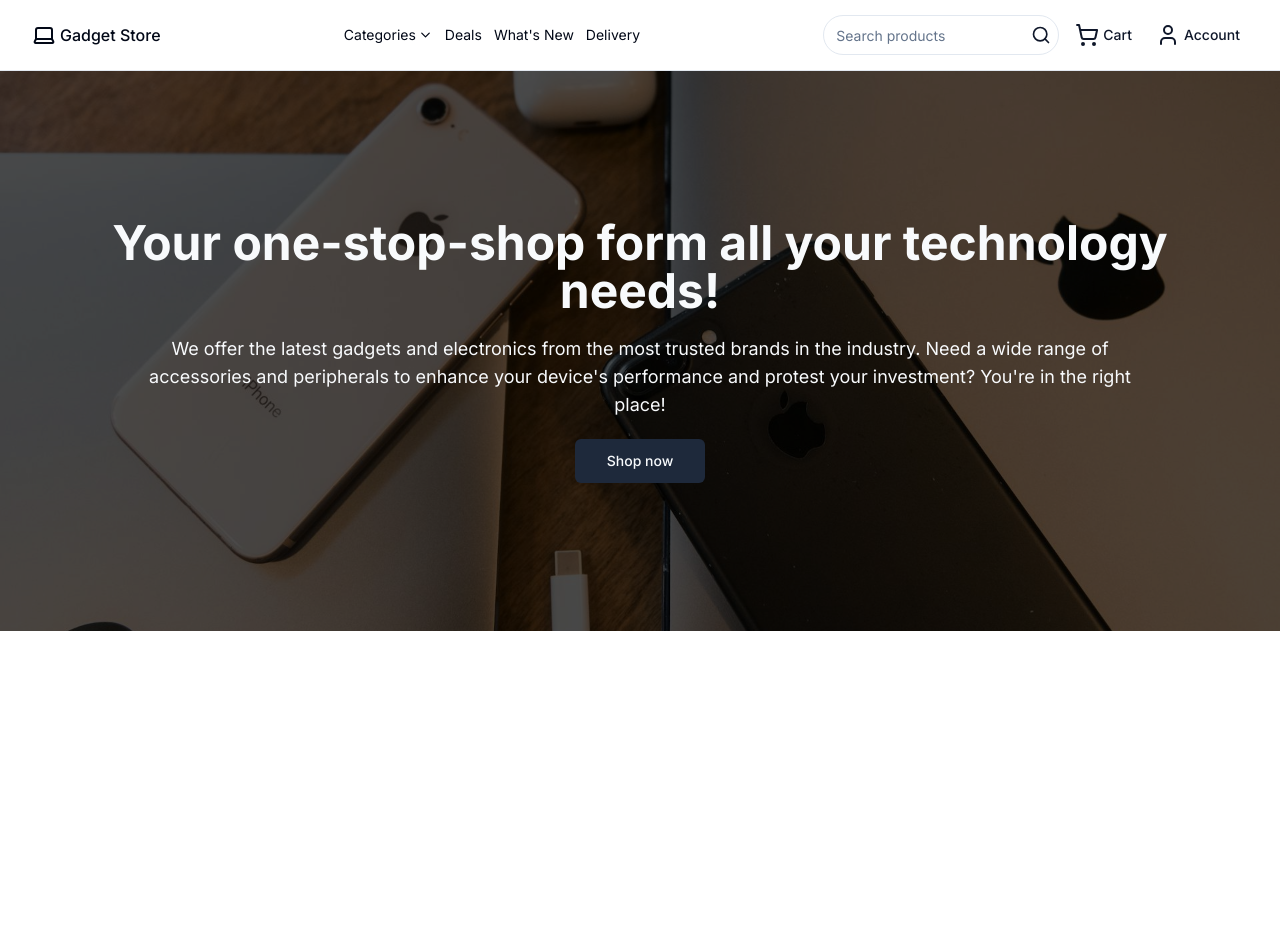
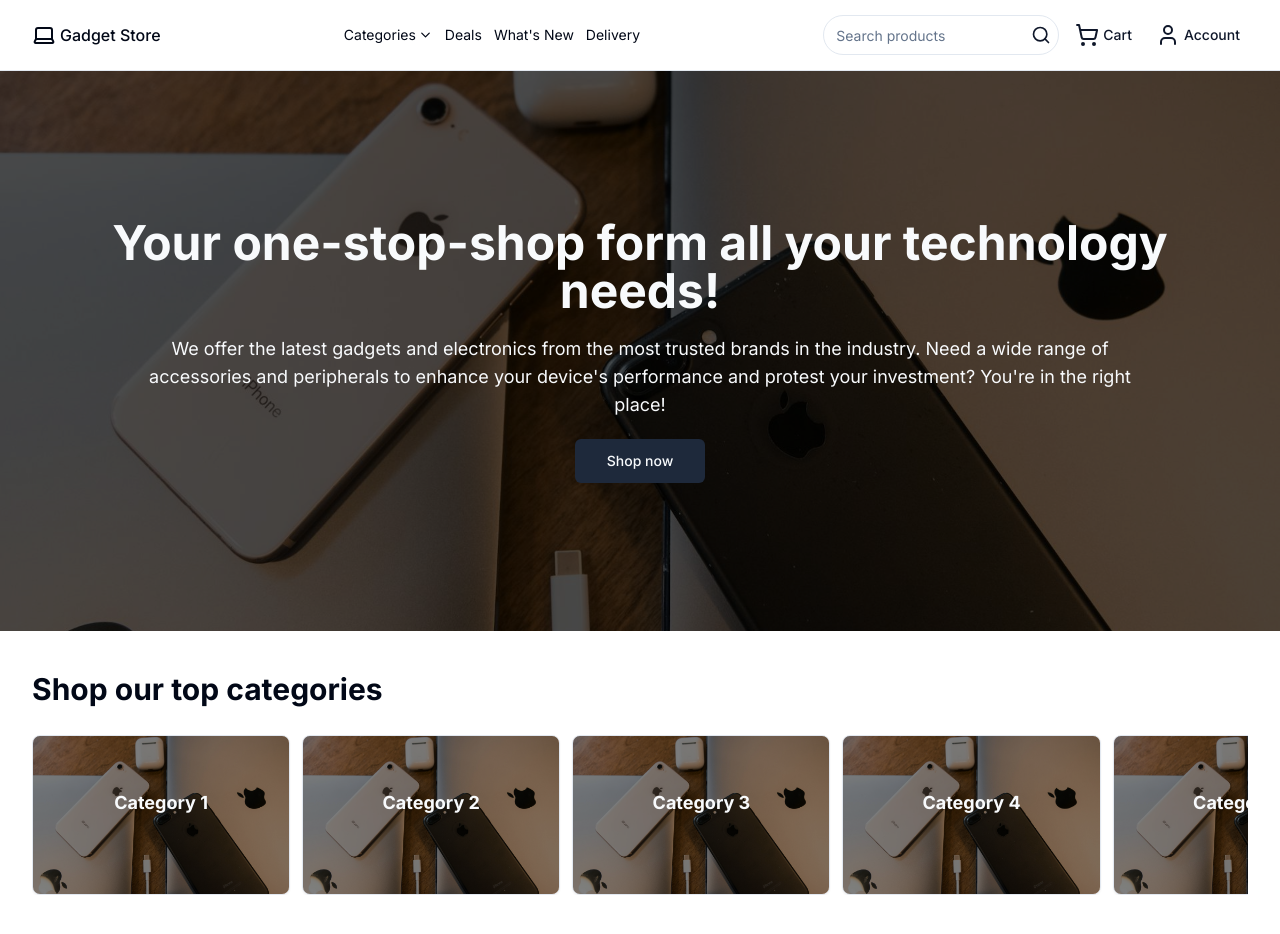
Before and after one commit to chideraemmanuel/gadget-store-ecommerce, a Next.js app: page / in a window 1280 px wide. Before the commit the page ends 800 px from the top, so only its background shows below. Built offline with nearby package versions, Linux system fonts and the light colour scheme.

Commit message:
feat: layout categories carousel on homepage

```diff
--- a/app/page.tsx
+++ b/app/page.tsx
@@ -1,4 +1,5 @@
 import { Separator } from '@/components/ui/separator';
+import Categories from '@/containers/categories/Categories';
 import Hero from '@/containers/hero/Hero';
 import Navbar from '@/containers/navbar/Navbar';
 import { LaptopIcon } from 'lucide-react';
@@ -7,13 +8,14 @@
 export default function Home() {
   return (
     <>
-      <header className="bg-background sticky top-0">
+      <header className="bg-background sticky top-0 z-50">
         <Navbar />
         <Separator />
       </header>
 
       <main>
         <Hero />
+        <Categories />
       </main>
     </>
   );
--- /dev/null
+++ b/components/ui/carousel.tsx
@@ -0,0 +1,262 @@
+"use client"
+
+import * as React from "react"
+import useEmblaCarousel, {
+  type UseEmblaCarouselType,
+} from "embla-carousel-react"
+import { ArrowLeft, ArrowRight } from "lucide-react"
+
+import { cn } from "@/lib/utils"
+import { Button } from "@/components/ui/button"
+
+type CarouselApi = UseEmblaCarouselType[1]
+type UseCarouselParameters = Parameters<typeof useEmblaCarousel>
+type CarouselOptions = UseCarouselParameters[0]
+type CarouselPlugin = UseCarouselParameters[1]
+
+type CarouselProps = {
+  opts?: CarouselOptions
+  plugins?: CarouselPlugin
+  orientation?: "horizontal" | "vertical"
+  setApi?: (api: CarouselApi) => void
+}
+
+type CarouselContextProps = {
+  carouselRef: ReturnType<typeof useEmblaCarousel>[0]
+  api: ReturnType<typeof useEmblaCarousel>[1]
+  scrollPrev: () => void
+  scrollNext: () => void
+  canScrollPrev: boolean
+  canScrollNext: boolean
+} & CarouselProps
+
+const CarouselContext = React.createContext<CarouselContextProps | null>(null)
+
+function useCarousel() {
+  const context = React.useContext(CarouselContext)
+
+  if (!context) {
+    throw new Error("useCarousel must be used within a <Carousel />")
+  }
+
+  return context
+}
+
+const Carousel = React.forwardRef<
+  HTMLDivElement,
+  React.HTMLAttributes<HTMLDivElement> & CarouselProps
+>(
+  (
+    {
+      orientation = "horizontal",
+      opts,
+      setApi,
+      plugins,
+      className,
+      children,
+      ...props
+    },
+    ref
+  ) => {
+    const [carouselRef, api] = useEmblaCarousel(
+      {
+        ...opts,
+        axis: orientation === "horizontal" ? "x" : "y",
+      },
+      plugins
+    )
+    const [canScrollPrev, setCanScrollPrev] = React.useState(false)
+    const [canScrollNext, setCanScrollNext] = React.useState(false)
+
+    const onSelect = React.useCallback((api: CarouselApi) => {
+      if (!api) {
+        return
+      }
+
+      setCanScrollPrev(api.canScrollPrev())
+      setCanScrollNext(api.canScrollNext())
+    }, [])
+
+    const scrollPrev = React.useCallback(() => {
+      api?.scrollPrev()
+    }, [api])
+
+    const scrollNext = React.useCallback(() => {
+      api?.scrollNext()
+    }, [api])
+
+    const handleKeyDown = React.useCallback(
+      (event: React.KeyboardEvent<HTMLDivElement>) => {
+        if (event.key === "ArrowLeft") {
+          event.preventDefault()
+          scrollPrev()
+        } else if (event.key === "ArrowRight") {
+          event.preventDefault()
+          scrollNext()
+        }
+      },
+      [scrollPrev, scrollNext]
+    )
+
+    React.useEffect(() => {
+      if (!api || !setApi) {
+        return
+      }
+
+      setApi(api)
+    }, [api, setApi])
+
+    React.useEffect(() => {
+      if (!api) {
+        return
+      }
+
+      onSelect(api)
+      api.on("reInit", onSelect)
+      api.on("select", onSelect)
+
+      return () => {
+        api?.off("select", onSelect)
+      }
+    }, [api, onSelect])
+
+    return (
+      <CarouselContext.Provider
+        value={{
+          carouselRef,
+          api: api,
+          opts,
+          orientation:
+            orientation || (opts?.axis === "y" ? "vertical" : "horizontal"),
+          scrollPrev,
+          scrollNext,
+          canScrollPrev,
+          canScrollNext,
+        }}
+      >
+        <div
+          ref={ref}
+          onKeyDownCapture={handleKeyDown}
+          className={cn("relative", className)}
+          role="region"
+          aria-roledescription="carousel"
+          {...props}
+        >
+          {children}
+        </div>
+      </CarouselContext.Provider>
+    )
+  }
+)
+Carousel.displayName = "Carousel"
+
+const CarouselContent = React.forwardRef<
+  HTMLDivElement,
+  React.HTMLAttributes<HTMLDivElement>
+>(({ className, ...props }, ref) => {
+  const { carouselRef, orientation } = useCarousel()
+
+  return (
+    <div ref={carouselRef} className="overflow-hidden">
+      <div
+        ref={ref}
+        className={cn(
+          "flex",
+          orientation === "horizontal" ? "-ml-4" : "-mt-4 flex-col",
+          className
+        )}
+        {...props}
+      />
+    </div>
+  )
+})
+CarouselContent.displayName = "CarouselContent"
+
+const CarouselItem = React.forwardRef<
+  HTMLDivElement,
+  React.HTMLAttributes<HTMLDivElement>
+>(({ className, ...props }, ref) => {
+  const { orientation } = useCarousel()
+
+  return (
+    <div
+      ref={ref}
+      role="group"
+      aria-roledescription="slide"
+      className={cn(
+        "min-w-0 shrink-0 grow-0 basis-full",
+        orientation === "horizontal" ? "pl-4" : "pt-4",
+        className
+      )}
+      {...props}
+    />
+  )
+})
+CarouselItem.displayName = "CarouselItem"
+
+const CarouselPrevious = React.forwardRef<
+  HTMLButtonElement,
+  React.ComponentProps<typeof Button>
+>(({ className, variant = "outline", size = "icon", ...props }, ref) => {
+  const { orientation, scrollPrev, canScrollPrev } = useCarousel()
+
+  return (
+    <Button
+      ref={ref}
+      variant={variant}
+      size={size}
+      className={cn(
+        "absolute  h-8 w-8 rounded-full",
+        orientation === "horizontal"
+          ? "-left-12 top-1/2 -translate-y-1/2"
+          : "-top-12 left-1/2 -translate-x-1/2 rotate-90",
+        className
+      )}
+      disabled={!canScrollPrev}
+      onClick={scrollPrev}
+      {...props}
+    >
+      <ArrowLeft className="h-4 w-4" />
+      <span className="sr-only">Previous slide</span>
+    </Button>
+  )
+})
+CarouselPrevious.displayName = "CarouselPrevious"
+
+const CarouselNext = React.forwardRef<
+  HTMLButtonElement,
+  React.ComponentProps<typeof Button>
+>(({ className, variant = "outline", size = "icon", ...props }, ref) => {
+  const { orientation, scrollNext, canScrollNext } = useCarousel()
+
+  return (
+    <Button
+      ref={ref}
+      variant={variant}
+      size={size}
+      className={cn(
+        "absolute h-8 w-8 rounded-full",
+        orientation === "horizontal"
+          ? "-right-12 top-1/2 -translate-y-1/2"
+          : "-bottom-12 left-1/2 -translate-x-1/2 rotate-90",
+        className
+      )}
+      disabled={!canScrollNext}
+      onClick={scrollNext}
+      {...props}
+    >
+      <ArrowRight className="h-4 w-4" />
+      <span className="sr-only">Next slide</span>
+    </Button>
+  )
+})
+CarouselNext.displayName = "CarouselNext"
+
+export {
+  type CarouselApi,
+  Carousel,
+  CarouselContent,
+  CarouselItem,
+  CarouselPrevious,
+  CarouselNext,
+}
--- /dev/null
+++ b/containers/categories/Categories.tsx
@@ -0,0 +1,20 @@
+import { FC } from 'react';
+import CategoriesCarousel from './CategoriesCarousel';
+
+interface Props {}
+
+const Categories: FC<Props> = () => {
+  return (
+    <section className="py-10">
+      <div className="container mx-auto">
+        <h2 className="font-bold text-2xl md:text-3xl pb-7">
+          Shop our top categories
+        </h2>
+
+        <CategoriesCarousel />
+      </div>
+    </section>
+  );
+};
+
+export default Categories;
--- /dev/null
+++ b/containers/categories/CategoriesCarousel.tsx
@@ -0,0 +1,45 @@
+import { Card, CardContent } from '@/components/ui/card';
+import {
+  Carousel,
+  CarouselContent,
+  CarouselItem,
+} from '@/components/ui/carousel';
+import { FC } from 'react';
+import image from '@/assets/home-hero-image.jpg';
+import Link from 'next/link';
+
+interface Props {}
+
+const array = [1, 2, 3, 4, 5, 6, 7, 8, 9, 0];
+
+const CategoriesCarousel: FC<Props> = () => {
+  return (
+    <Carousel opts={{}}>
+      <CarouselContent className="-ml-2 md:-ml-3">
+        {array.map((num, index) => (
+          <CarouselItem
+            className="basis-2/5 md:basis-[22%] pl-2 md:pl-3"
+            key={index}
+          >
+            <Link href={'#'}>
+              <Card
+                style={{
+                  background: `url(${image.src}) no-repeat center center/cover`,
+                }}
+                className="p-4 h-32 md:h-40 relative after:content-[''] after:absolute after:w-full after:h-full after:top-0 after:left-0 after:bg-black after:bg-opacity-50 overflow-hidden"
+              >
+                <CardContent className="flex items-center justify-center h-full">
+                  <span className="relative z-10 inline-block font-bold text-lg text-[hsl(210_40%_98%)]">
+                    Category {num}
+                  </span>
+                </CardContent>
+              </Card>
+            </Link>
+          </CarouselItem>
+        ))}
+      </CarouselContent>
+    </Carousel>
+  );
+};
+
+export default CategoriesCarousel;
--- a/package.json
+++ b/package.json
@@ -18,6 +18,7 @@
     "@radix-ui/react-toast": "^1.1.5",
     "class-variance-authority": "^0.7.0",
     "clsx": "^2.1.1",
+    "embla-carousel-react": "^8.1.3",
     "lucide-react": "^0.381.0",
     "next": "14.2.3",
     "next-themes": "^0.3.0",
```
Also changed, not shown: 1 other file (tests, documents, lock files or other folders).
